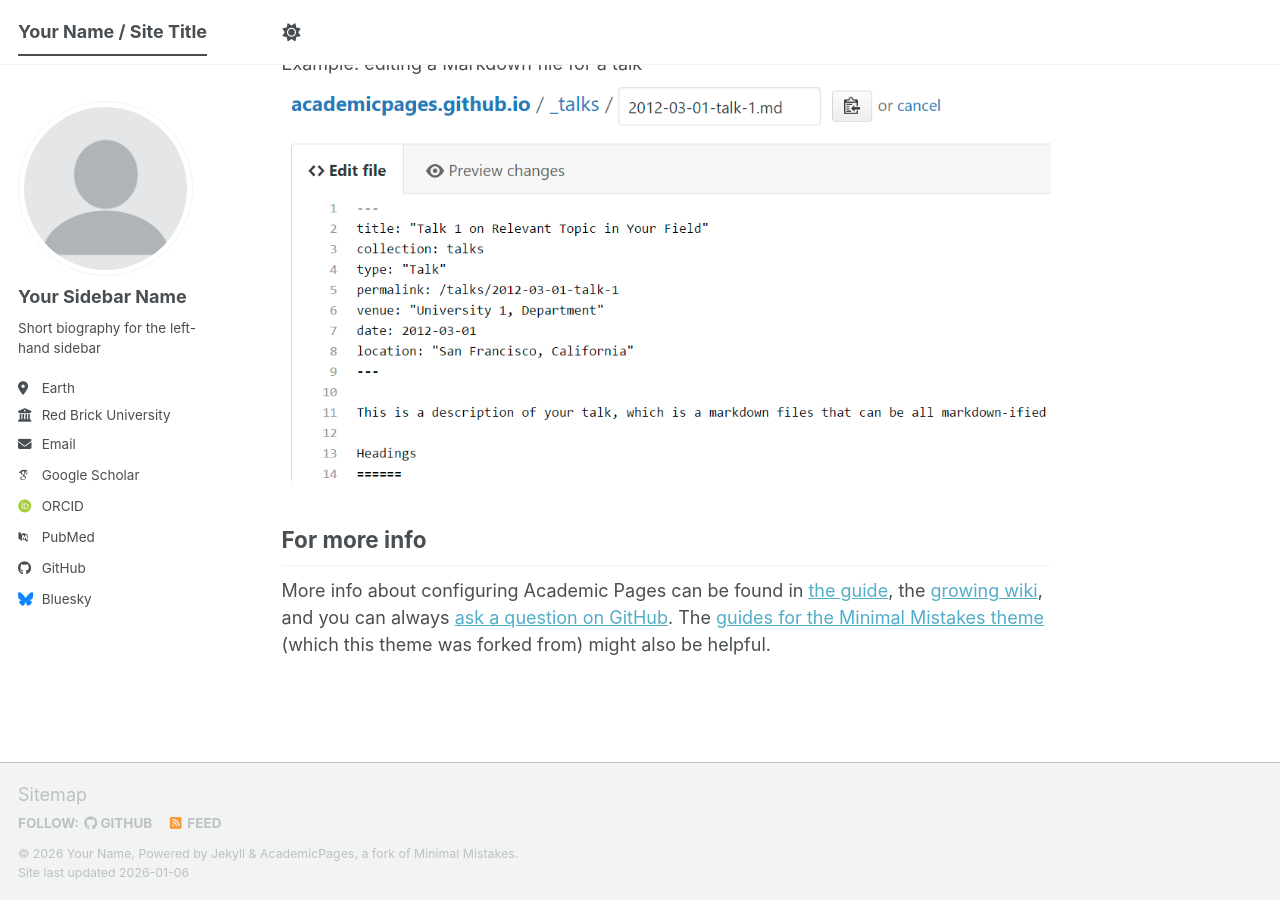
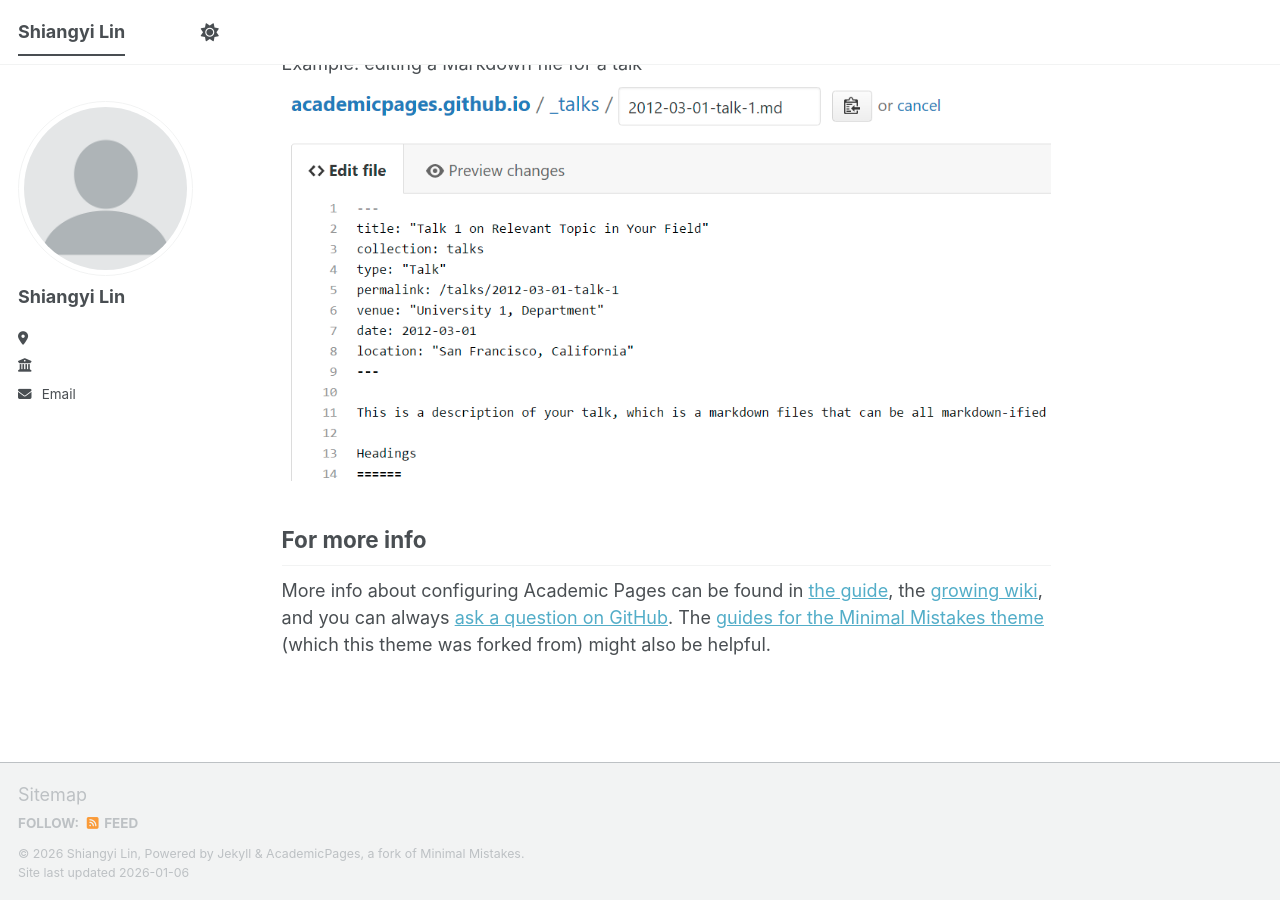
Before and after one commit to shiangyilin/shiangyilin.github.io, a Jekyll site: the page built from _pages/about.md, in a window 1280 px wide and 900 px high, scrolled down 2720 px. Built offline with Jekyll 4.4.1, drawn with Linux system fonts in a browser that asks for light colours; some web fonts are replaced; a script bundle is joined from its source files by our own code; library files that are not in the unit come from our copies.

Commit message:
Update _config.yml

```diff
--- a/_config.yml
+++ b/_config.yml
@@ -9,11 +9,11 @@
 # Basic Site Settings
 locale                   : "en-US"
 site_theme               : "default" # The available themes options are "default", "air", "sunrise", "mint", "dirt" and "contrast"
-title                    : "Your Name / Site Title"
+title                    : "Shiangyi Lin" # / Site Title"
 title_separator          : "-"
-name                     : &name "Your Name"
-description              : &description "Your Name's academic portfolio"   # Update this with a general description of your site, this is the default if not overridden by a page
-url                      : https://academicpages.github.io # The base hostname & protocol for your site e.g. "https://[your GitHub username].github.io",
+name                     : &name "Shiangyi Lin"
+description              : &description ""   # Update this with a general description of your site, this is the default if not overridden by a page
+url                      : https://shiangyilin.github.io # The base hostname & protocol for your site e.g. "https://[your GitHub username].github.io",
                                                            # or if you already have some other page hosted on Github then use "https://[your GitHub username].github.io/[Your Repo Name]"
 baseurl                  : "" # the subpath of your site, e.g. "/blog"
 repository               : "academicpages/academicpages.github.io"
@@ -24,24 +24,24 @@
 author:
   # Biographic information
   avatar           : "profile.png"
-  name             : "Your Sidebar Name"
+  name             : "Shiangyi Lin"
   pronouns         : # example: "she/her"
-  bio              : "Short biography for the left-hand sidebar"
-  location         : "Earth"
-  employer         : "Red Brick University"
+  bio              : ""
+  location         : ""
+  employer         : ""
   uri              : # URL
-  email            : "none@example.org"
+  email            : "shiangyi@stanford.edu"
 
   # Academic websites
   academia         : # URL
   arxiv            : # URL - Update with the correct link to your profile
-  googlescholar    : "https://scholar.google.com/citations?user=PS_CX0AAAAAJ"
+  googlescholar    : #"https://scholar.google.com/citations?user=PS_CX0AAAAAJ"
   inspire-hep      : # URL
   impactstory      : # URL
-  orcid            : "https://orcid.org/yourorcidurl"
+  orcid            : #"https://orcid.org/yourorcidurl"
   semantic         : # URL
   ssrn             : # URL
-  pubmed           : "https://www.ncbi.nlm.nih.gov/pubmed/?term=john+snow"
+  pubmed           : #"https://www.ncbi.nlm.nih.gov/pubmed/?term=john+snow"
   researchgate     : # URL
   scopus           : # URL
   zotero           : # URL
@@ -51,13 +51,13 @@
   bitbucket        : # Username - Update with your username on the site
   codepen          : # Username
   dribbble         : # Username
-  github           : "academicpages"
+  github           : #"academicpages"
   kaggle           : # Username
   stackoverflow    : # User number or user number and name (i.e., use "1" or "1/jeff-atwood")
 
   # Social media
   artstation       : # Username
-  bluesky          : "bsky.app" # Replace this with you Bluesky username
+  bluesky          : #"bsky.app" # Replace this with you Bluesky username
   facebook         : # Username
   flickr           : # Username
   foursquare       : # Username
```
